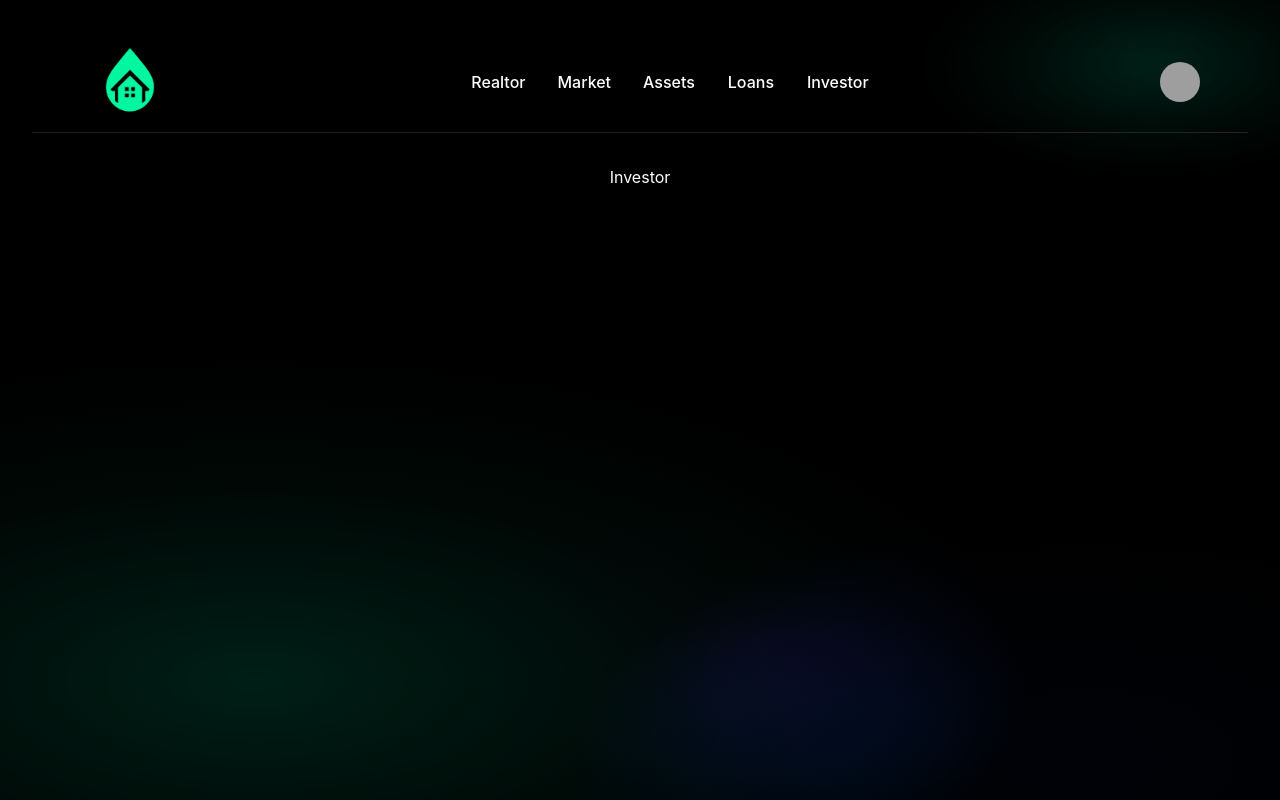
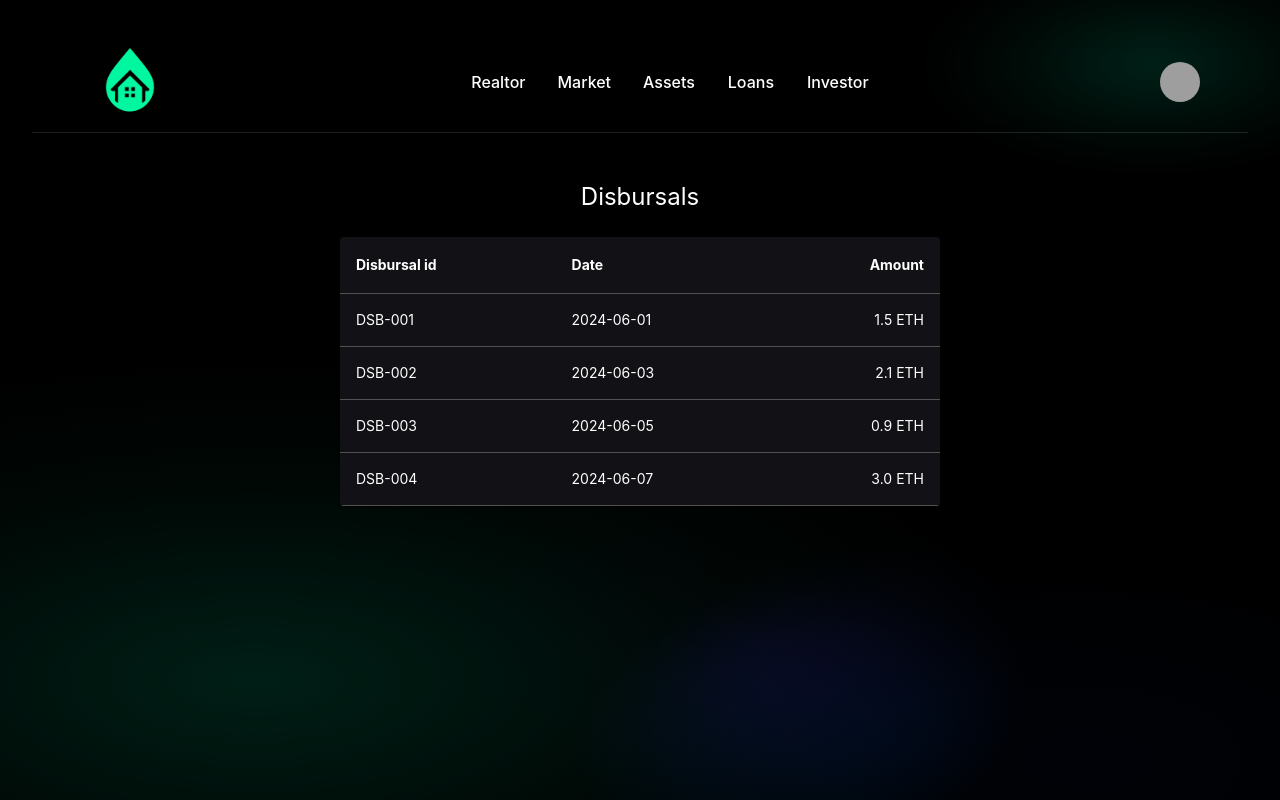
Before and after one commit to Constantino/liquid-real-estate, a React (Vite) app in the folder front-end/: page /investor in a window 1280 px wide. Built offline with nearby package versions, Linux system fonts and the light colour scheme; grey boxes are pictures that could not be loaded.

Commit message:
added a table of disbursal in investor page

```diff
--- a/front-end/src/pages/Investor.jsx
+++ b/front-end/src/pages/Investor.jsx
@@ -1,7 +1,51 @@
 import React from 'react';
+import {
+    Box,
+    Table,
+    TableBody,
+    TableCell,
+    TableContainer,
+    TableHead,
+    TableRow,
+    Paper,
+    Typography,
+} from '@mui/material';
+
+const mockDisbursals = [
+    { id: 'DSB-001', date: '2024-06-01', amount: '1.5 ETH' },
+    { id: 'DSB-002', date: '2024-06-03', amount: '2.1 ETH' },
+    { id: 'DSB-003', date: '2024-06-05', amount: '0.9 ETH' },
+    { id: 'DSB-004', date: '2024-06-07', amount: '3.0 ETH' },
+];
 
 const Investor = () => {
-    return <div>Investor</div>;
+    return (
+        <Box sx={{ flexGrow: 1, mt: 6 }}>
+            <Typography variant="h5" sx={{ mb: 3 }}>
+                Disbursals
+            </Typography>
+            <TableContainer component={Paper} sx={{ maxWidth: 600, mx: 'auto', background: 'rgba(20, 20, 24, 0.95)' }}>
+                <Table>
+                    <TableHead>
+                        <TableRow>
+                            <TableCell><b>Disbursal id</b></TableCell>
+                            <TableCell><b>Date</b></TableCell>
+                            <TableCell align="right"><b>Amount</b></TableCell>
+                        </TableRow>
+                    </TableHead>
+                    <TableBody>
+                        {mockDisbursals.map((row) => (
+                            <TableRow key={row.id} sx={{ transition: 'background 0.2s', '&:hover': { background: 'rgba(0,255,157,0.08)' } }}>
+                                <TableCell>{row.id}</TableCell>
+                                <TableCell>{row.date}</TableCell>
+                                <TableCell align="right">{row.amount}</TableCell>
+                            </TableRow>
+                        ))}
+                    </TableBody>
+                </Table>
+            </TableContainer>
+        </Box>
+    );
 };
 
 export default Investor;
```
